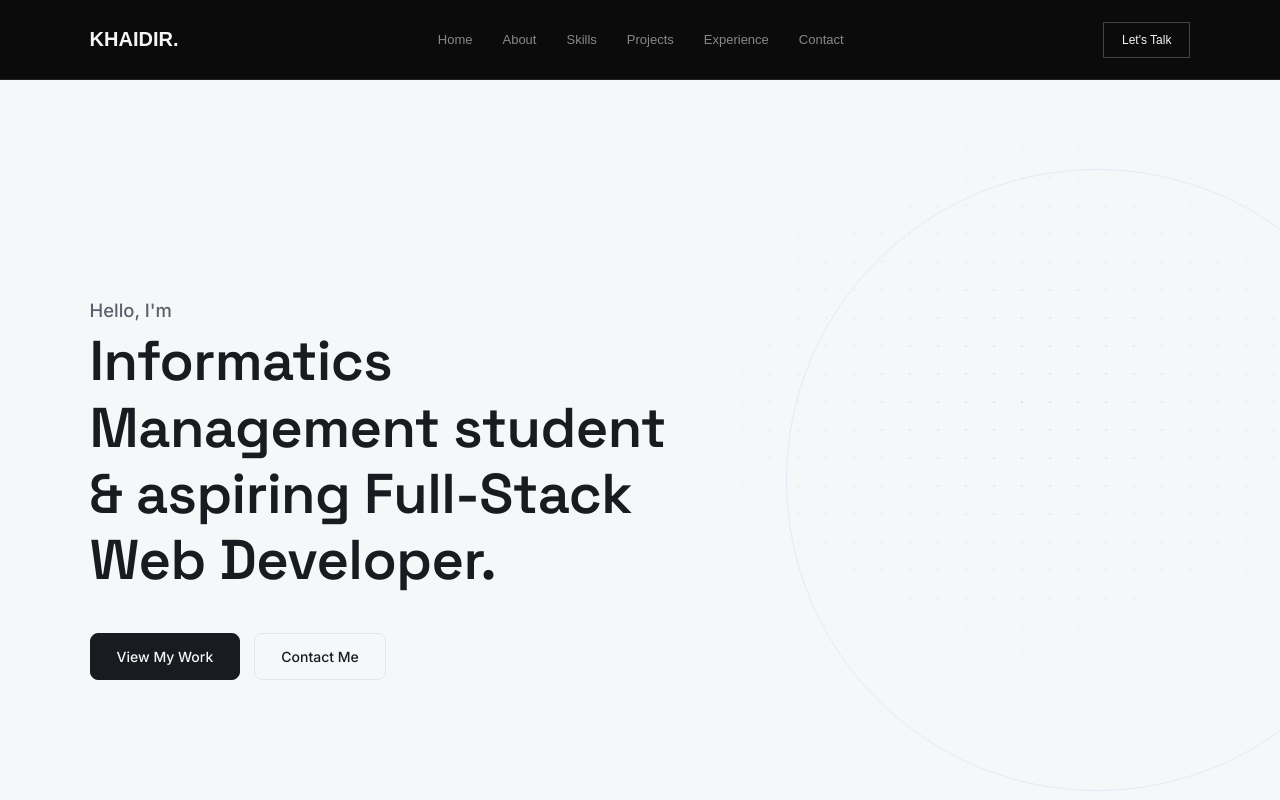
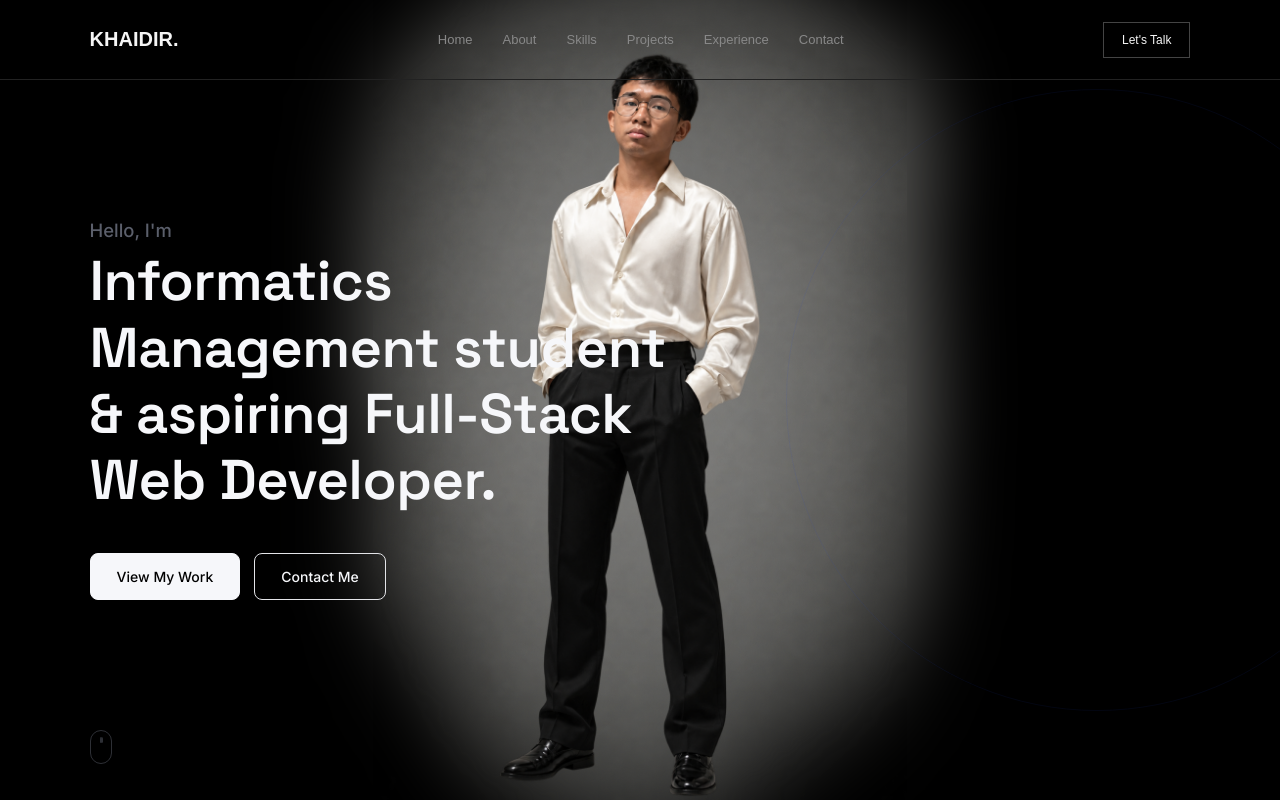
Before and after one commit to MuhammadKhaidir/portofolio, a React (Vite) app: page / in a window 1280 px wide. Shown: the top 800 px of the page. Built offline with nearby package versions, Linux system fonts and the light colour scheme.

Commit message:
add my image to hero

```diff
--- a/src/components/Hero/Hero.css
+++ b/src/components/Hero/Hero.css
@@ -7,12 +7,12 @@
 
 .hero {
   --paper: #f6f7f9;
-  --ink: #191b20;
+  --ink: #f6f7fa;
   --ink-muted: #5b5f6b;
   --accent: #2f52e0;
   --accent-ink: #16234f;
   --line: #e3e4e8;
-  --btn-primary-text: #f6f7f9;
+  --btn-primary-text: #000000;
 
   box-sizing: border-box;
   position: relative;
@@ -53,6 +53,74 @@
   opacity: 0.08;
   transform: translateY(-50%);
   pointer-events: none;
+}
+
+/* ============================================================
+   Hero visual — full-bleed nutupin seluruh .hero,
+   CharBg & Char otomatis ke-tengah karena child-nya udah pake
+   center alignment. TETEP TAMPIL di semua ukuran layar,
+   karena kontras teks (--ink) didesain buat di atas panel ini.
+   ============================================================ */
+.hero-visual {
+  position: absolute;
+  inset: 0; /* full, edge-to-edge nutupin seluruh .hero */
+  overflow: hidden;
+  background: #000; /* item full, nutupin seluruh section */
+  z-index: 0;
+  pointer-events: none;
+}
+
+.hero-visual-bg {
+  position: absolute;
+  inset: 0;
+  width: 100%;
+  height: 100%;
+  object-fit: contain; /* jaga rasio asli CharBg.png, sisanya kena bg hitam di atas */
+  object-position: center;
+  z-index: 0;
+  pointer-events: none;
+}
+
+/* layer bawah: full blur, jadi "sumber" blur di pinggir */
+.hero-visual-bg--blur {
+  filter: blur(30px);
+  transform: scale(1.15); /* biar tepi blur nggak keliatan gigit gambar aslinya */
+}
+
+/* layer atas: tajam di tengah, fade ke transparan di kiri-kanan,
+   jadi layer blur di bawahnya nongol cuma di sisi kiri & kanan */
+.hero-visual-bg--sharp {
+  -webkit-mask-image: linear-gradient(
+    to right,
+    transparent 0%,
+    #000 18%,
+    #000 82%,
+    transparent 100%
+  );
+  mask-image: linear-gradient(
+    to right,
+    transparent 0%,
+    #000 18%,
+    #000 82%,
+    transparent 100%
+  );
+}
+
+.hero-char {
+  position: absolute;
+  left: 50%;
+  bottom: 0;
+  height: 94%;
+  width: auto;
+  transform: translateX(-50%);
+  transform-origin: bottom center;
+  transition: transform 0.35s cubic-bezier(0.22, 1, 0.36, 1);
+  z-index: 1;
+  pointer-events: auto; /* biar cuma char yang nangkep hover, bukan panel/bg-nya */
+}
+
+.hero-char:hover {
+  transform: translateX(-50%) scale(1.045);
 }
 
 .hero-content {
--- a/src/components/Hero/Hero.jsx
+++ b/src/components/Hero/Hero.jsx
@@ -1,9 +1,17 @@
 import './Hero.css'
+import charBgImg from '../../assets/CharBg.png'
+import charImg from '../../assets/Char.png'
 
 function Hero() {
   return (
     <section id="home" className="hero">
       <div className="hero-texture" aria-hidden="true" />
+
+      <div className="hero-visual" aria-hidden="true">
+        <img src={charBgImg} alt="" className="hero-visual-bg hero-visual-bg--blur" />
+        <img src={charBgImg} alt="" className="hero-visual-bg hero-visual-bg--sharp" />
+        <img src={charImg} alt="" className="hero-char" />
+      </div>
 
       <div className="hero-content">
         <h1 className="hero-heading">
--- a/src/components/Navbar/Navbar.css
+++ b/src/components/Navbar/Navbar.css
@@ -1,10 +1,15 @@
 .navbar {
+  position: fixed;
+  top: 0;
+  left: 0;
+  width: 100%;
   height: 80px;
   padding: 0 7%;
   display: flex;
   align-items: center;
   justify-content: space-between;
   border-bottom: 1px solid #222;
+  z-index: 1000;
 }
 
 .navbar-logo {
```
Also changed, not shown: src/assets/Char.png (added), src/assets/CharBg.png (added).
